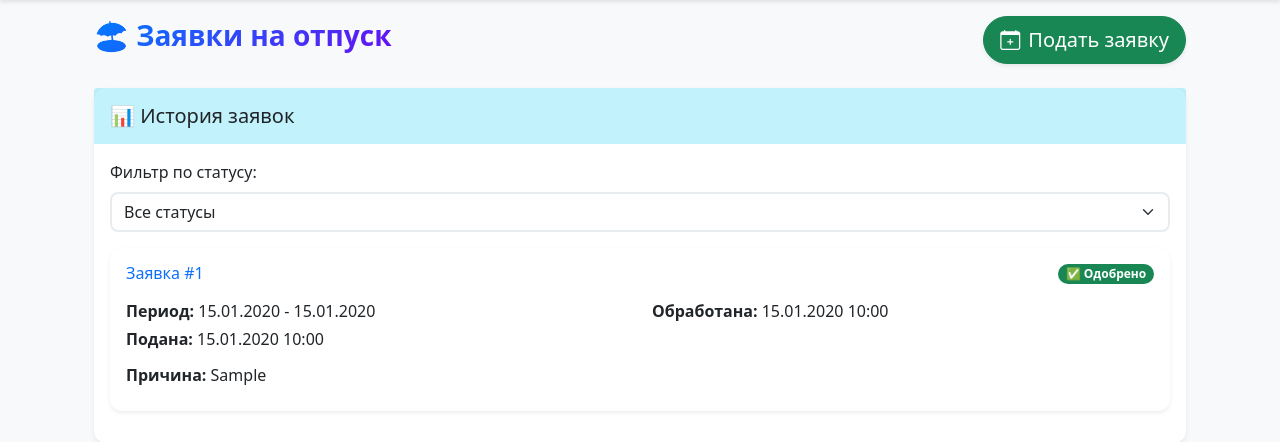
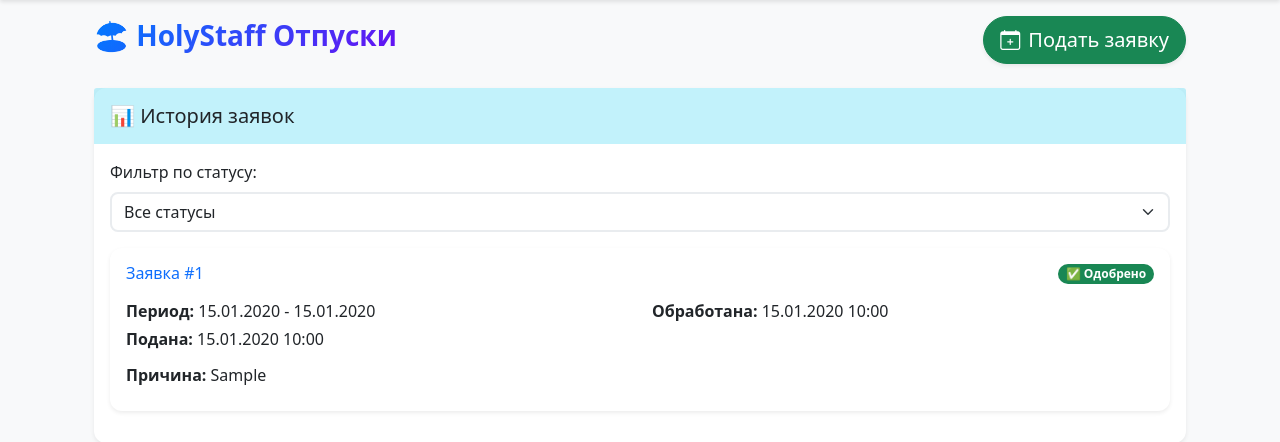
Before and after one commit to remodik/HolyWorldStaff-Website, a Flask app: page /vacation-requests in a window 1280 px wide. Shown: the part 64-506 px from the top of the page. Run offline with Flask 3, Linux system fonts and the light colour scheme; a user stored in the database is signed in; tables that the repository leaves empty hold one stand-in row (values such as "Sample post"); grey boxes marked "Sample" are stand-in pictures; parts of the project's set-up code (start-up, migrations or seed data) failed here and were passed over; some libraries are stand-ins or nearby versions.

Commit message:
Update vacation requests template: tweak heading and adjust textarea alignment

```diff
--- a/templates/vacation_requests.html
+++ b/templates/vacation_requests.html
@@ -3,7 +3,7 @@
 {% block content %}
 <div class="container mt-4">
     <div class="d-flex justify-content-between align-items-center mb-4">
-        <h2 class="h3 fw-bold text-gradient-primary">🏖️ Заявки на отпуск</h2>
+        <h2 class="h3 fw-bold text-gradient-primary">🏖️ HolyStaff Отпуски</h2>
         <button class="btn btn-success btn-lg rounded-pill shadow-sm" type="button" data-bs-toggle="modal" data-bs-target="#vacationModal">
             <i class="bi bi-calendar-plus me-2"></i>Подать заявку
         </button>
@@ -37,9 +37,8 @@
 
                         <div class="mb-3">
                             <label class="form-label fw-semibold">Причина отпуска</label>
-                            <label>
-<textarea class="form-control" name="reason" rows="4" required
-          placeholder="Опишите причину отпуска"></textarea>
+                            <label><textarea class="form-control" name="reason" rows="4" required
+                                             placeholder="Опишите причину отпуска"></textarea>
                             </label>
                         </div>
                     </form>
```
